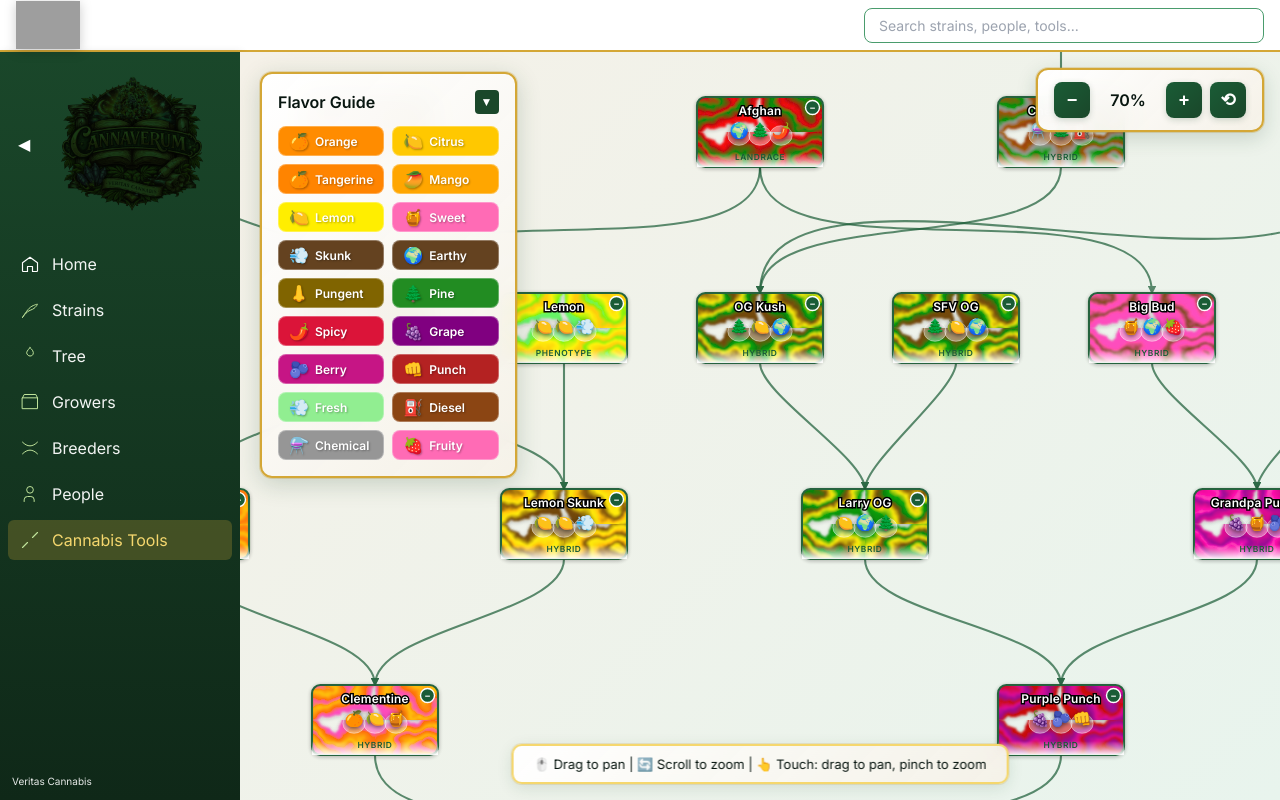
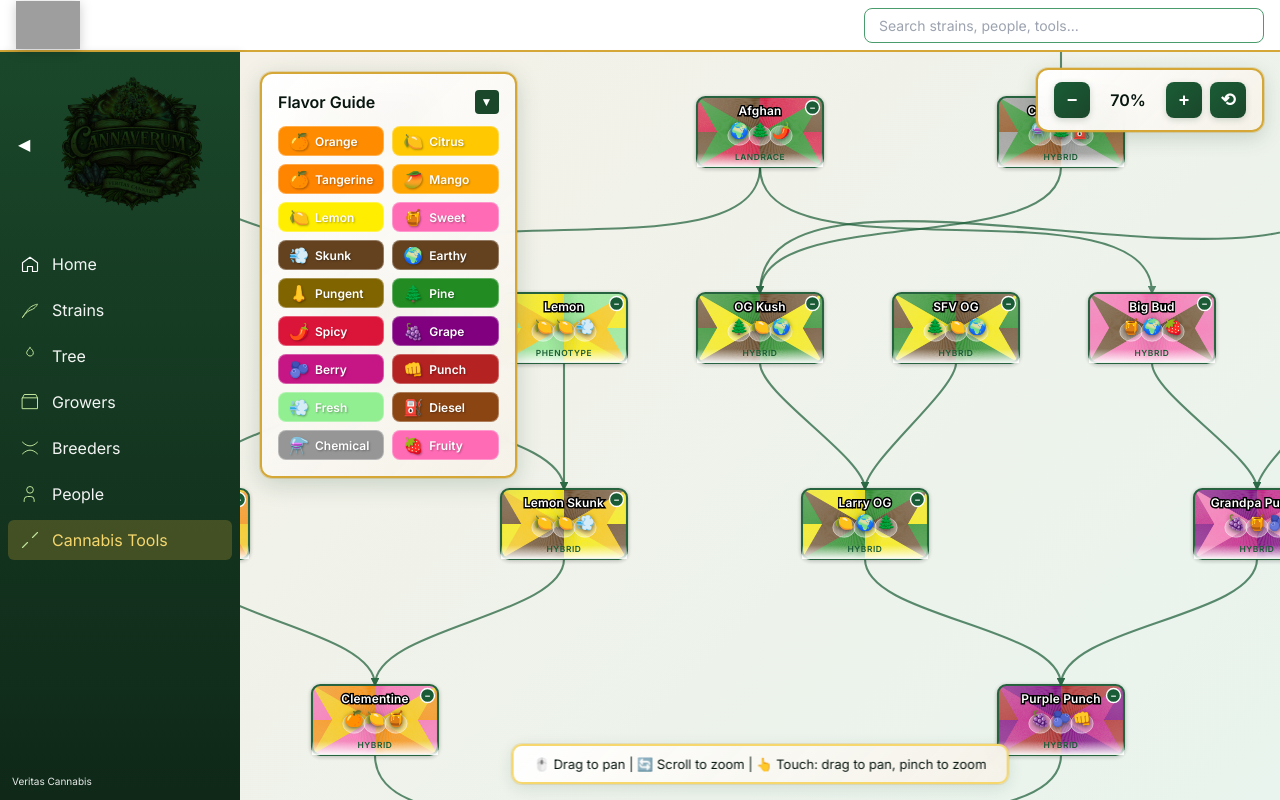
Before and after one commit to mylesgarveyjournal/test_repo, a React (Create React App) app: page /tools/flavor-tree in a window 1280 px wide. Built offline with nearby package versions, Linux system fonts and the light colour scheme; grey boxes are pictures that could not be loaded; the HTML template or start-up script is replaced by a standard one.

Commit message:
Fix all 20+ swirl issues: implement true conic gradient with mathematical rotation

```diff
--- a/src/components/FlavorTree.js
+++ b/src/components/FlavorTree.js
@@ -488,67 +488,73 @@ const FlavorTree = ({ strainData }) => {
       >
         {/* Definitions - must be outside transform */}
         <defs>
-          {/* Create smooth flowing swirl - 1960s psychedelic style */}
+          {/* Create TRUE rotating conic swirl - same pattern for all boxes */}
           {visibleData.nodes.map(node => {
             const pattern = createPsychedelicPattern(node.id, node.flavors.slice(0, 3));
             if (!pattern) return null;
 
-            // Create SILKY SMOOTH circular flowing swirl - organic, liquid, topological
+            // Create PROPER conic gradient using angular mathematics
+            // Generate smooth rotating wedges that create a spiral effect
+            const segments = 360; // One per degree for ultra-smooth
+            const rotations = 4; // Number of complete color cycles (>360 deg)
+
             return (
               <React.Fragment key={pattern.id}>
-                {/* Base spiraling gradient - circular not linear */}
-                <radialGradient id={`${pattern.id}-base`} cx="50%" cy="50%">
-                  <stop offset="0%" stopColor={pattern.colors[1]} />
-                  <stop offset="12%" stopColor={pattern.colors[0]} />
-                  <stop offset="24%" stopColor={pattern.colors[2]} />
-                  <stop offset="36%" stopColor={pattern.colors[1]} />
-                  <stop offset="48%" stopColor={pattern.colors[0]} />
-                  <stop offset="60%" stopColor={pattern.colors[2]} />
-                  <stop offset="72%" stopColor={pattern.colors[1]} />
-                  <stop offset="84%" stopColor={pattern.colors[0]} />
-                  <stop offset="100%" stopColor={pattern.colors[2]} />
-                </radialGradient>
-
-                {/* Smooth flowing circular distortion filter */}
-                <filter id={`${pattern.id}-swirl`} x="-50%" y="-50%" width="200%" height="200%">
-                  {/* Balanced turbulence for circular flow */}
-                  <feTurbulence
-                    type="fractalNoise"
-                    baseFrequency="0.015"
-                    numOctaves="6"
-                    result="turbulence"
-                    seed="42"
-                  />
-                  {/* Circular displacement for spiral flow */}
-                  <feDisplacementMap
-                    in="SourceGraphic"
-                    in2="turbulence"
-                    scale="60"
-                    xChannelSelector="R"
-                    yChannelSelector="B"
-                    result="displaced"
-                  />
-                  {/* Light blur for smooth flow */}
-                  <feGaussianBlur in="displaced" stdDeviation="1.5" result="blurred" />
-                  {/* Color enhancement */}
-                  <feColorMatrix
-                    in="blurred"
-                    type="saturate"
-                    values="1.4"
-                    result="saturated"
-                  />
-                  {/* Final smoothing */}
-                  <feGaussianBlur in="saturated" stdDeviation="0.8" />
-                </filter>
-
                 <pattern
                   id={pattern.id}
                   x="0" y="0"
                   width="180" height="100"
                   patternUnits="userSpaceOnUse"
                 >
-                  {/* Apply smooth circular swirl */}
-                  <rect width="180" height="100" fill={`url(#${pattern.id}-base)`} filter={`url(#${pattern.id}-swirl)`} />
+                  <defs>
+                    {/* Create smooth color stops for blending */}
+                    <radialGradient id={`${pattern.id}-smoothing`} cx="50%" cy="50%">
+                      <stop offset="0%" stopColor="transparent" />
+                      <stop offset="70%" stopColor="transparent" />
+                      <stop offset="100%" stopColor="black" stopOpacity="0.1" />
+                    </radialGradient>
+                  </defs>
+
+                  <g transform="translate(90, 50)">
+                    {/* Create ultra-smooth conic gradient using thin wedges */}
+                    {Array.from({ length: segments }).map((_, i) => {
+                      const angle = (i / segments) * 360;
+                      const nextAngle = ((i + 1) / segments) * 360;
+
+                      // Calculate which color based on angle with multiple rotations
+                      const normalizedAngle = (angle * rotations) % 360;
+                      const colorPhase = normalizedAngle / 360;
+
+                      // Smooth interpolation between colors
+                      let color;
+                      if (colorPhase < 0.333) {
+                        color = pattern.colors[0];
+                      } else if (colorPhase < 0.666) {
+                        color = pattern.colors[1];
+                      } else {
+                        color = pattern.colors[2];
+                      }
+
+                      // Calculate wedge points
+                      const radius = 100;
+                      const x1 = Math.cos(angle * Math.PI / 180) * radius;
+                      const y1 = Math.sin(angle * Math.PI / 180) * radius;
+                      const x2 = Math.cos(nextAngle * Math.PI / 180) * radius;
+                      const y2 = Math.sin(nextAngle * Math.PI / 180) * radius;
+
+                      return (
+                        <path
+                          key={i}
+                          d={`M 0,0 L ${x1},${y1} L ${x2},${y2} Z`}
+                          fill={color}
+                          opacity="0.95"
+                        />
+                      );
+                    })}
+
+                    {/* Add subtle glow overlay for depth */}
+                    <circle cx="0" cy="0" r="100" fill={`url(#${pattern.id}-smoothing)`} />
+                  </g>
                 </pattern>
               </React.Fragment>
             );
```
Also changed, not shown: 7 other files (tests, documents, lock files or other folders).
